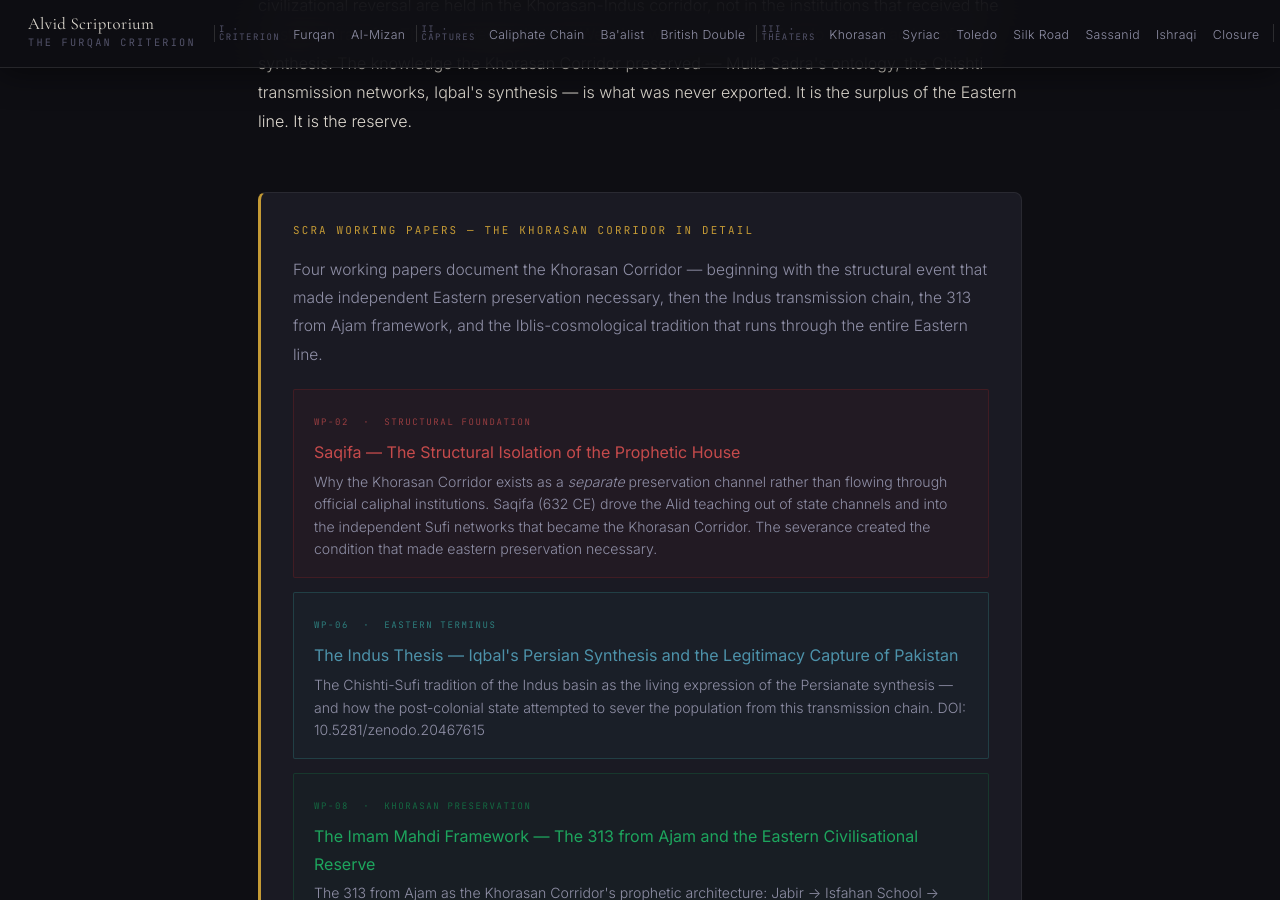
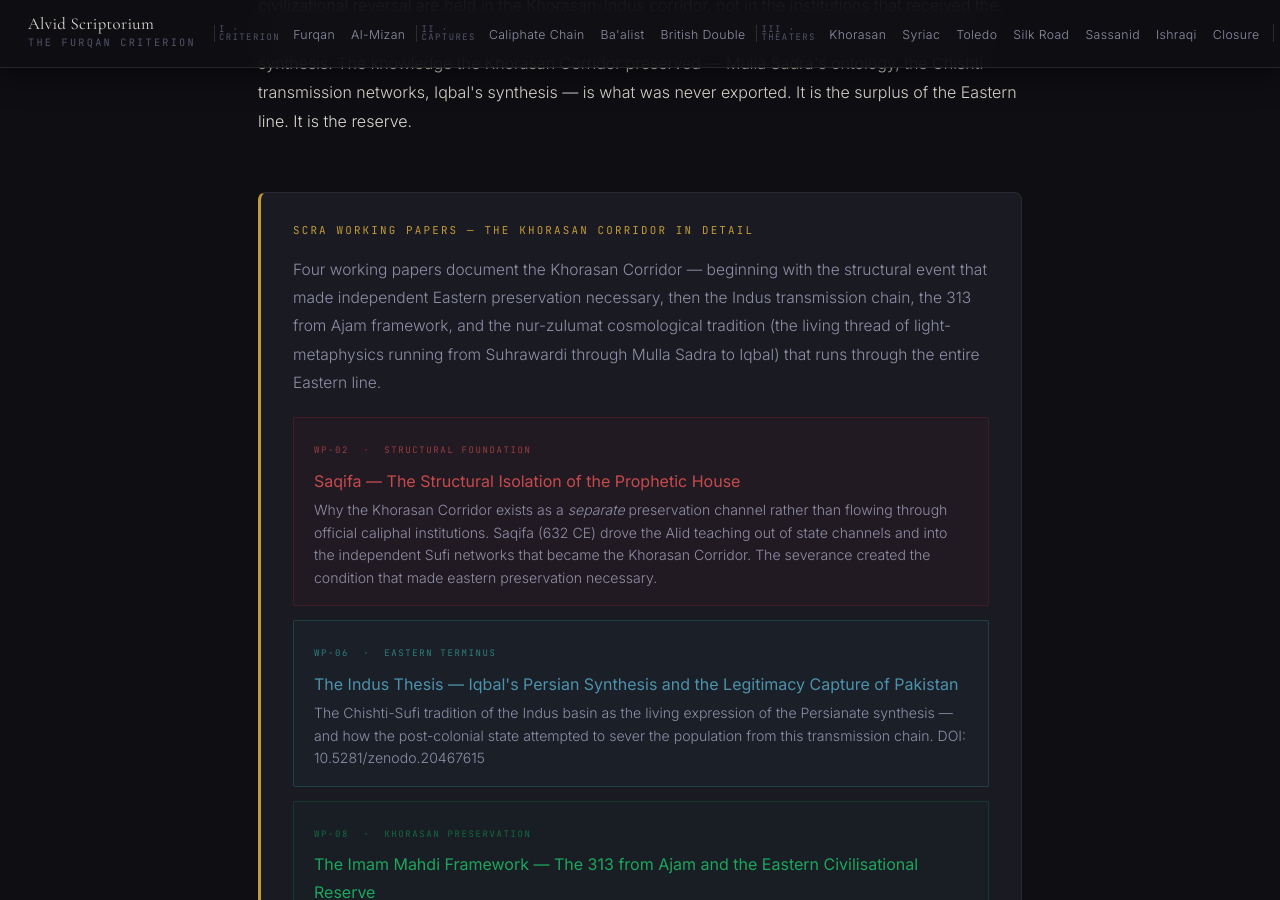
Before and after one commit to Political-Theology-Archive/geopolitical-synthesis, a Jekyll site: the page built from khorasan/index.html, in a window 1280 px wide and 900 px high, scrolled down 7520 px. Built offline with Jekyll 4.4.1, drawn with Linux system fonts in a browser that asks for light colours; some of the changed text lies outside the part shown.

Commit message:
Fix Khorasan: replace Iblis-cosmological label and correct Stream numbering
Iblis-cosmological tradition -> nur-zulumat cosmological tradition with
clarifying parenthetical (Suhrawardi -> Mulla Sadra -> Iqbal light-metaphysics).
Body text Stream III -> Stream I to match new stream ordering.

Co-Authored-By: Claude Sonnet 4.6 <noreply@anthropic.com>

```diff
--- a/khorasan/index.html
+++ b/khorasan/index.html
@@ -396,8 +396,9 @@ description: "The line that did not cross Toledo. From the school of Imam al-Sad
     <p style="margin-bottom:20px;">
       Four working papers document the Khorasan Corridor — beginning with the structural
       event that made independent Eastern preservation necessary, then the Indus
-      transmission chain, the 313 from Ajam framework, and the Iblis-cosmological
-      tradition that runs through the entire Eastern line.
+      transmission chain, the 313 from Ajam framework, and the nur-zulumat cosmological
+      tradition (the living thread of light-metaphysics running from Suhrawardi through
+      Mulla Sadra to Iqbal) that runs through the entire Eastern line.
     </p>
     <div style="display:grid;gap:14px;">
 
```
Also changed, not shown: other parts of khorasan/index.html (+1 -1 lines).
